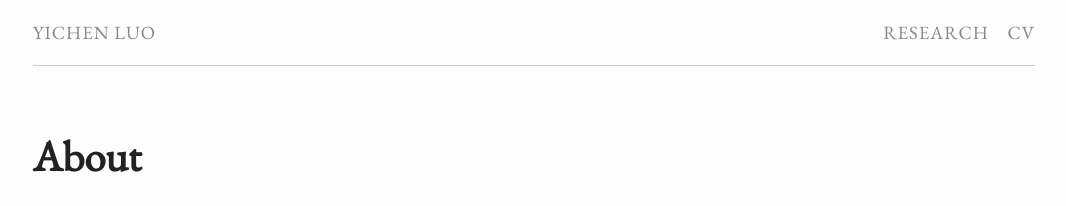
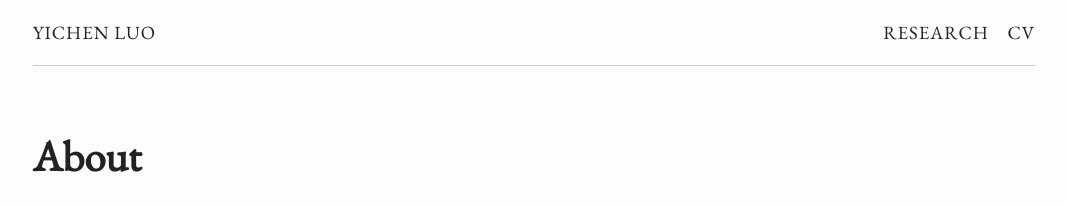
Before and after one commit to lyc0603/lyc0603.github.io, a Jekyll site: the page built from index.md, in a window 1280 px wide. Shown: the top 206 px of the page, without its empty margins (106-1172 px from the left). Built offline with Jekyll 4.4.1, drawn with Linux system fonts in a browser that asks for light colours.

Commit message:
change header hover

```diff
--- a/css/main.scss
+++ b/css/main.scss
@@ -24,8 +24,8 @@
 $text-light-color: $grey;
 $url-color: $red;
 $url-hover-color: $orange;
-$header-text-color: $text-light-color;
-$header-hover-color: $text-color;
+$header-text-color: $text-color;
+$header-hover-color: $text-light-color;
 $header-hover-url: $url-color;
 $line-color: $grey-light;
 
```
